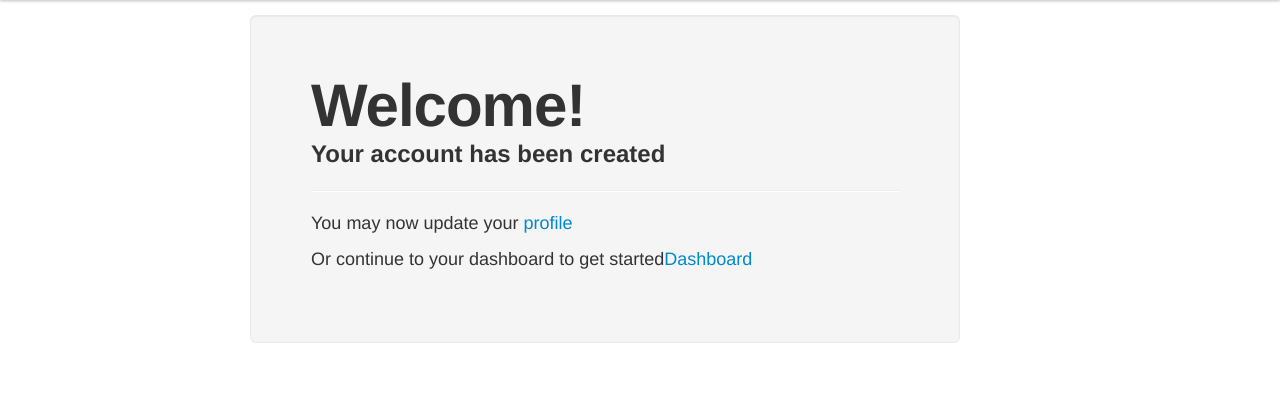
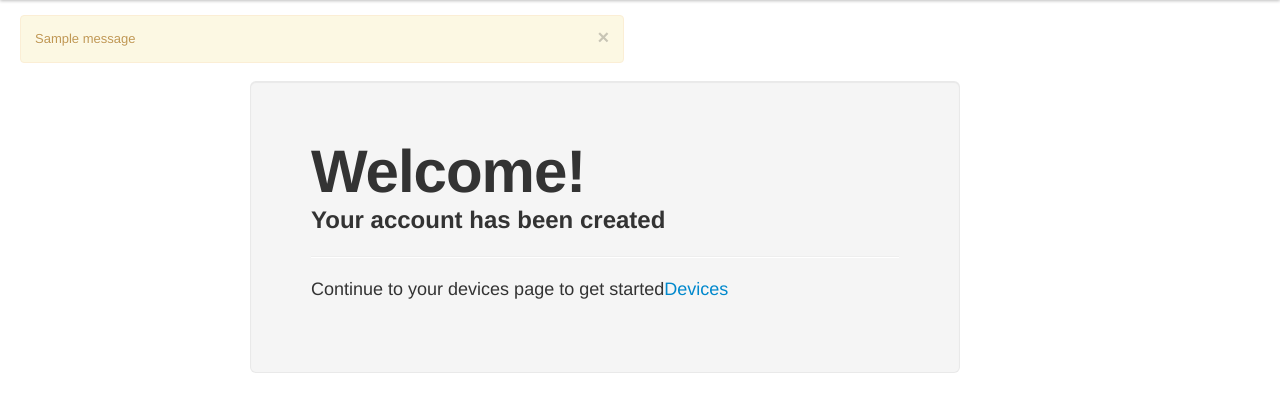
Before and after one commit to kolabria/Kolabria-lite, a Django app: template templates/login/register-success.html in a window 1280 px wide; the page is wider, and only the part inside the window is pictured. Shown: the part 45-457 px from the top of that part. Run offline with Django 3.2, Linux system fonts and the light colour scheme; the template is opened without the code that fills it, so the values that code supplies are empty; tables that the repository leaves empty hold one stand-in row (values such as "Sample post"); one stand-in notice (Sample message) is shown; some libraries are stand-ins or nearby versions.

Commit message:
updating login and register views

```diff
--- a/public/views.py
+++ b/public/views.py
@@ -14,6 +14,7 @@ import ipdb
 def create(request):
     form = NewAccountForm(request.POST or None)
     if form.is_valid():
+        ipdb.set_trace()
         # create new user and save profile details; save new user
         username = request.POST['username']
         first_name = request.POST['first_name']
--- a/templates/includes/topnav.html
+++ b/templates/includes/topnav.html
@@ -19,7 +19,7 @@
          <p class="navbar-text pull-right">Logged in as <a href="#">{{ user.username }}</a> | <a href="/accounts/logout/">Logout</button></a>
          {% else %}
  				<div class="btn-group offset10">
-					<a class="btn btn-primary" href="/accounts/login/">Login or Signup</a>
+					<a class="btn btn-primary" href="/login/">Login or Signup</a>
 					<a class="btn btn-primary dropdown-toggle" href="#" data-toggle="dropdown">
 						<span class="caret"></span>
 					</a>
--- a/templates/login/register-success.html
+++ b/templates/login/register-success.html
@@ -2,14 +2,26 @@
 
 {% block content %}
 <div class="container-fluid">
+  <div class="row-fluid">
+    {% if messages %}
+    <div class="span6 offset3">
+      <div class="alert alert-block">
+        <a class="close" data-dismiss="alert">×</a>
+          {% for message in messages %}
+           <p>{{ message }}</p>
+          {% endfor %}
+      </div><!-- alert-block -->
+    </div><!--/span6 -->
+  </div><!--/row -->
+    {% endif %}
+
   <div class="row-fluid offset2">
     <div class="span7">
       <div class="hero-unit well">
         <h1>Welcome!</h2>
         <h2>Your account has been created</h2>
         <hr />
-        <p>You may now update your <a href="/profile/">profile</a></p>
-        <p>Or continue to your dashboard to get started<a href="/walls/">Dashboard</a></p>
+        <p>Continue to your devices page to get started<a href="/walls/">Devices</a></p>
       </div><!--hero-->
     </div><!--span -->
   </div><!--row -->
--- a/templates/login/register.html
+++ b/templates/login/register.html
@@ -8,11 +8,9 @@
       <div class="hero-unit well">
         <h2>Please enter your details</h2>
         <hr />
-        <form action="" method="post">
+        <form action="" method="post">{% csrf_token %}
           {% for field in form %}
           <p>{{ field.label_tag}} {{ field }}</p>
-
-
             {{ field.errors }}
           {% endfor %}
         <input type="submit" value="Create account" class="btn btn-primary pull-right">
```
Also changed, not shown: login/views.py (+5 -2 lines), settings.py (+7 -0 lines), urls.py (+14 -6 lines).
